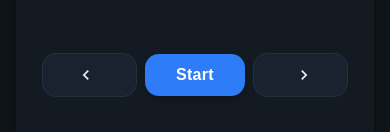
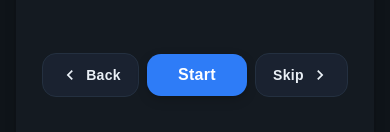
Before and after one commit to jorgeahdz2/resttimer, a plain HTML site: page index.html in a window 390 px wide. Shown: the part 331-463 px from the top of the page. Drawn offline with Linux system fonts and the light colour scheme.

Commit message:
Update index.html

```diff
--- a/index.html
+++ b/index.html
@@ -507,6 +507,20 @@
     #settingsModal .modal-row .btn .btn-text {
       display: inline-block;
     }
+
+    /* Ensure back/skip text is shown when idle */
+    .controls-row.idle .btn-ghost, .controls-row.finished .btn-ghost {
+        font-size: 14px;
+        min-width: unset;
+        flex-grow: 1;
+        padding: 11px 14px;
+    }
+    .controls-row.idle .btn-ghost .btn-text, .controls-row.finished .btn-ghost .btn-text {
+        display: inline-block;
+    }
+    .controls-row.idle .btn-ghost svg, .controls-row.finished .btn-ghost svg {
+        display: none;
+    }
   }
 
   #setRow{
@@ -740,6 +754,7 @@
   const logEl = $('#log');
   const root = $('#root');
   const progressCircle = $('#ring');
+  const controlsRow = $('.controls-row');
 
   // ---------- App State & Data
   let state = {
@@ -949,6 +964,10 @@
     const isLastSet = state.setIndex === state.totalSets - 1;
     const isIdle = state.status === 'idle';
 
+    // Add status class to controls row for CSS
+    controlsRow.classList.remove('idle', 'running', 'paused', 'finished');
+    controlsRow.classList.add(state.status);
+
     // Show/hide +15/-15 buttons
     minusBtn.classList.toggle('hidden', isIdle);
     plusBtn.classList.toggle('hidden', isIdle);
@@ -975,7 +994,7 @@
     const backSvg = $('#backBtn svg');
 
     // Hide text on small screens when not idle
-    if (window.innerWidth <= 560 && !isIdle) {
+    if (window.innerWidth <= 560 && !isIdle && !isFinished) {
       backBtnText.style.display = 'none';
       skipBtnText.style.display = 'none';
       backSvg.style.display = 'block';
```
